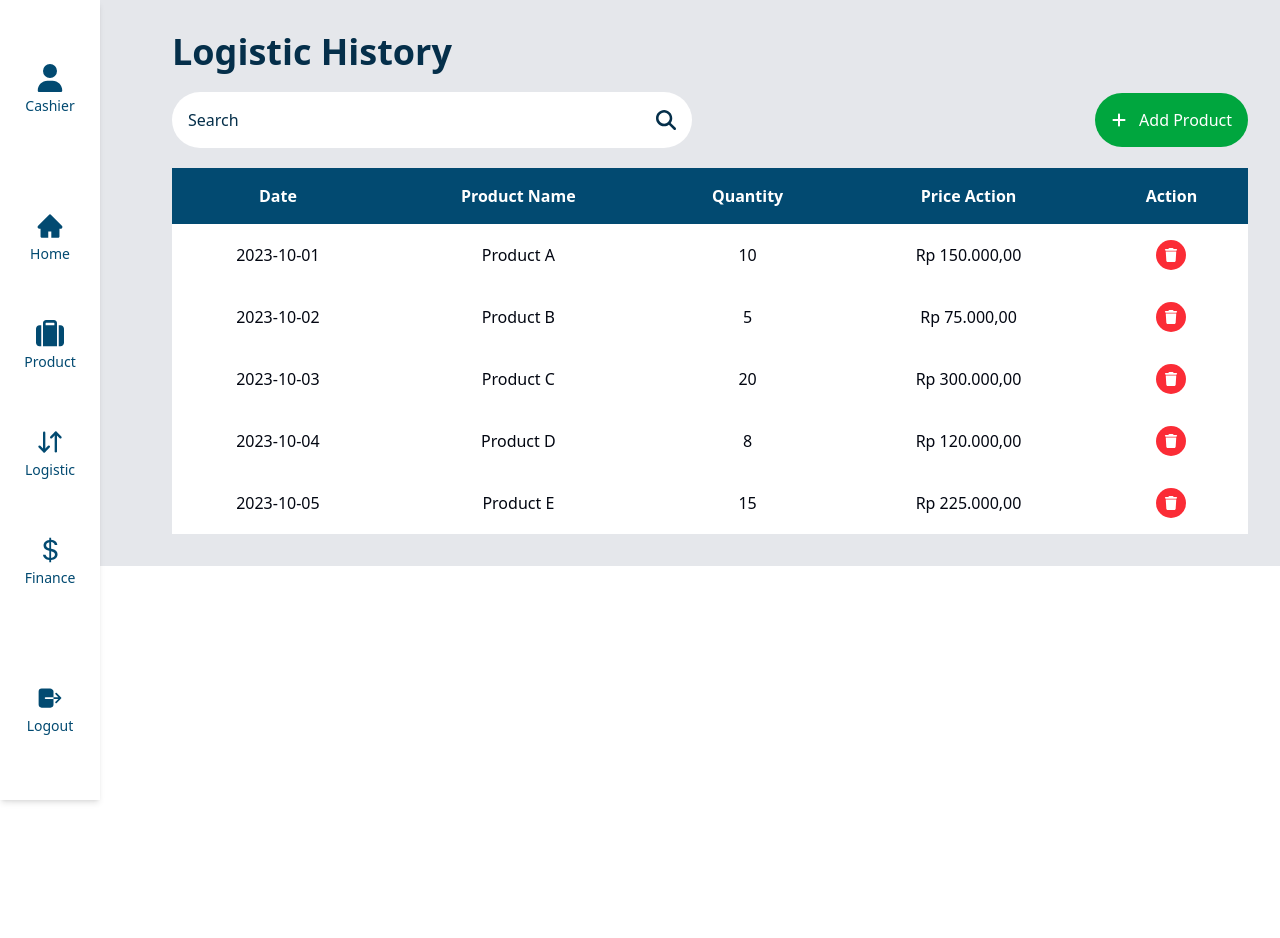
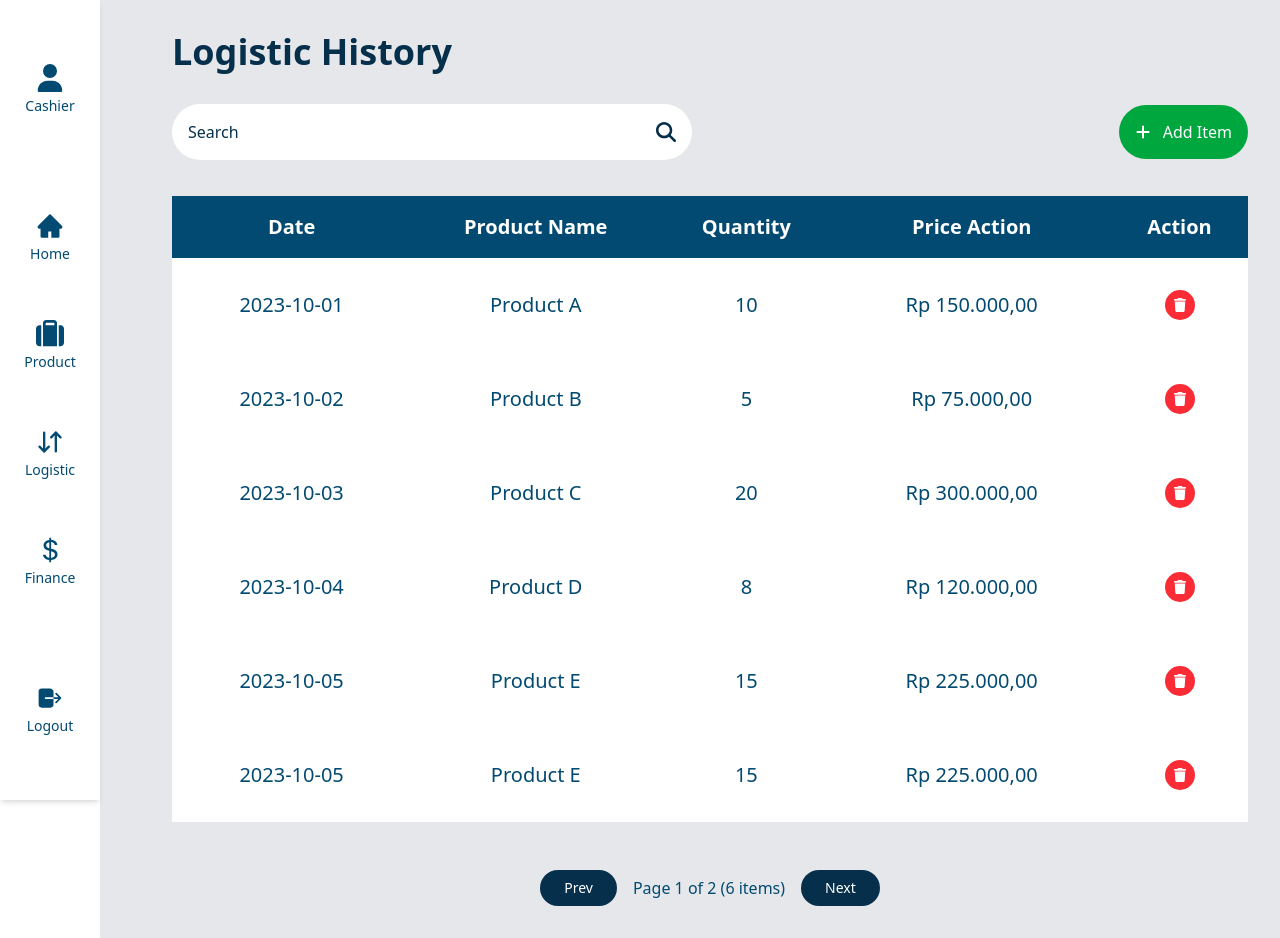
Before and after one commit to Panjiiiiiii/study-case-retail-app, a Next.js app: page /admin/logistic in a window 1280 px wide. Before the commit the page ends 800 px from the top, so only its background shows below. Built offline with nearby package versions, Linux system fonts and the light colour scheme.

Commit message:
Add pagination component to logistic history page for improved navigation

```diff
--- /dev/null
+++ b/src/app/admin/logistic/components/pagination.js
@@ -0,0 +1,30 @@
+"use client";
+import { Button } from "@/components/ui/Button";
+
+export default function Pagination({ currentPage, totalItems, itemsPerPage, onPageChange }) {
+  const totalPages = Math.ceil(totalItems / itemsPerPage);
+
+  return (
+    <div className="flex items-center justify-center gap-4 mt-8">
+      <Button
+        variant="default"
+        disabled={currentPage === 1}
+        onClick={() => onPageChange(currentPage - 1)}
+        className="rounded-full px-6"
+      >
+        Prev
+      </Button>
+      <span className="text-sky-900 font-medium">
+        Page {currentPage} of {totalPages} ({totalItems} items)
+      </span>
+      <Button
+        variant="default"
+        disabled={currentPage === totalPages}
+        onClick={() => onPageChange(currentPage + 1)}
+        className="rounded-full px-6"
+      >
+        Next
+      </Button>
+    </div>
+  );
+}
--- a/src/app/admin/logistic/page.js
+++ b/src/app/admin/logistic/page.js
@@ -1,8 +1,14 @@
+"use client";
+
 import { Button } from "@/components/ui/Button";
 import { H1 } from "@/components/ui/Text";
+import { useState } from "react";
 import { FaMagnifyingGlass, FaPlus, FaTrash } from "react-icons/fa6";
+import Pagination from "./components/pagination";
 
 export default function page(params) {
+    const [currentPage, setCurrentPage] = useState(1);
+    const itemsPerPage = 5;
     const logistic = [
         {
             date: "2023-10-01",
@@ -34,10 +40,19 @@ export default function page(params) {
             quantity: 15,
             priceAction: 225000,
         },
+        {
+            date: "2023-10-05",
+            productName: "Product E",
+            quantity: 15,
+            priceAction: 225000,
+        },
     ];
+
+    const startIndex = (currentPage - 1) * itemsPerPage;
+    const paginatedItems = logistic.slice(startIndex, startIndex + itemsPerPage);
     return (
-        <div className="flex flex-col justify-start ml-[72px] py-8 pr-8">
-            <H1 className={`text-4xl mb-5`}>Logistic History</H1>
+        <div className="flex flex-col justify-start ml-[72px] py-8 pr-8 gap-4 min-h-screen">
+            <H1 className={`text-4xl mb-4`}>Logistic History</H1>
             <div className="flex flex-row items-center justify-between mb-5 gap-4">
                 <div className="relative w-[520px]">
                     <input
@@ -53,28 +68,28 @@ export default function page(params) {
                 <Button variant="success" className={`rounded-4xl p-4`}>
                     <div className="flex flex-row items-center gap-3">
                         <FaPlus size={16} />
-                        <span className="font-medium text-[16px]">Add Product</span>
+                        <span className="font-medium text-[16px]">Add Item</span>
                     </div>
                 </Button>
             </div>
             <table>
                 <thead>
                     <tr className="bg-sky-900">
-                        <th className="p-4 text-white">Date</th>
-                        <th className="p-4 text-white">Product Name</th>
-                        <th className="p-4 text-white">Quantity</th>
-                        <th className="p-4 text-white">Price Action</th>
-                        <th className="p-4 text-white">Action</th>
+                        <th className="p-4 text-white text-[20px]">Date</th>
+                        <th className="p-4 text-white text-[20px]">Product Name</th>
+                        <th className="p-4 text-white text-[20px]">Quantity</th>
+                        <th className="p-4 text-white text-[20px]">Price Action</th>
+                        <th className="p-4 text-white text-[20px]">Action</th>
                     </tr>
                 </thead>
                 <tbody>
                     {logistic.map((item, index) => (
                         <tr key={index} className="bg-white text-center">
-                            <td className="p-4">{item.date}</td>
-                            <td className="p-4">{item.productName}</td>
-                            <td className="p-4">{item.quantity}</td>
-                            <td className="p-4">{item.priceAction.toLocaleString('id-ID', { style: 'currency', currency: 'IDR' })}</td>
-                            <td className="p-4">
+                            <td className="p-8 text-[20px] text-sky-900">{item.date}</td>
+                            <td className="p-8 text-[20px] text-sky-900">{item.productName}</td>
+                            <td className="p-8 text-[20px] text-sky-900">{item.quantity}</td>
+                            <td className="p-8 text-[20px] text-sky-900">{item.priceAction.toLocaleString('id-ID', { style: 'currency', currency: 'IDR' })}</td>
+                            <td className="p-8 text-[20px] text-sky-900">
                                 <Button className={`rounded-full p-2 bg-red-500 hover:bg-red-600 text-white`}>
                                     <span><FaTrash /></span>
                                 </Button>
@@ -83,6 +98,14 @@ export default function page(params) {
                     ))}
                 </tbody>
             </table>
+
+            <Pagination
+                currentPage={currentPage}
+                onPageChange={setCurrentPage}
+                totalItems={logistic.length}
+                itemsPerPage={itemsPerPage}
+            />
+
         </div>
     )
 };
```
